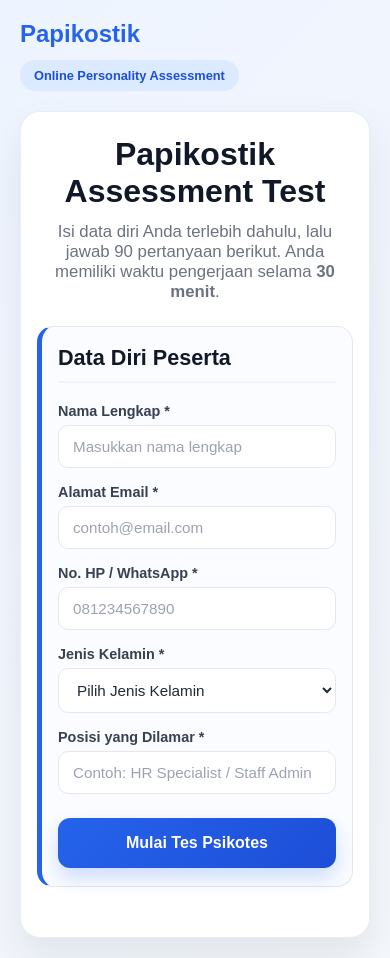
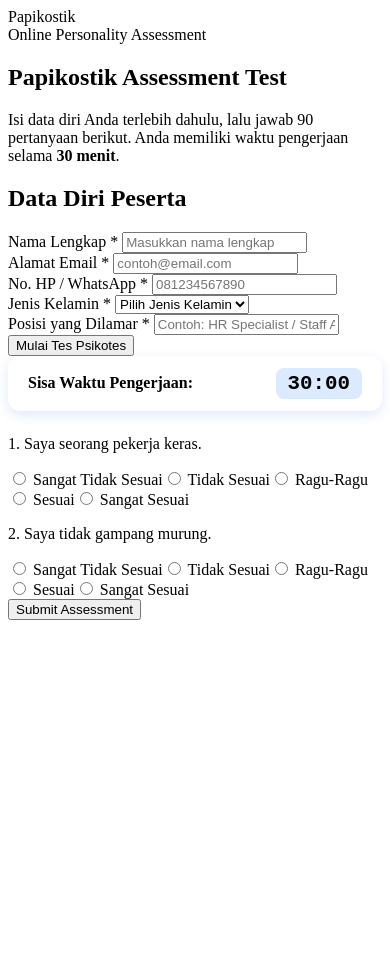
Before and after one commit to Fiscall/papikostic-assessment-test, a plain HTML site: page index.html in a window 390 px wide. After the commit the page ends 844 px from the top, so only its background shows below. Drawn offline with Linux system fonts and the light colour scheme.

Commit message:
Update style.css

```diff
--- a/style.css
+++ b/style.css
@@ -1,266 +1,46 @@
-* {
-  box-sizing: border-box;
+/* ==========================================
+   STICKY TIMER BAR STYLING
+   ========================================== */
+.timer-bar {
+  position: sticky;
+  top: 15px;
+  z-index: 100;
+  background: #ffffff;
+  border: 2px solid var(--primary);
+  box-shadow: 0 4px 12px rgba(37, 99, 235, 0.15);
+  border-radius: 12px;
+  padding: 12px 20px;
+  margin-bottom: 24px;
+  display: flex;
+  justify-content: space-between;
+  align-items: center;
+  font-weight: 700;
+  color: var(--text);
+  transition: all 0.3s ease;
 }
 
-:root {
-  --bg: #f4f7fb;
-  --card: #ffffff;
-  --text: #1f2937;
-  --muted: #6b7280;
-  --primary: #2563eb;
-  --primary-dark: #1d4ed8;
-  --border: #e5e7eb;
-  --success-bg: #ecfdf5;
-  --success-border: #a7f3d0;
-  --success-text: #065f46;
-  --shadow: 0 20px 40px rgba(15, 23, 42, 0.08);
+.timer-display {
+  font-size: 1.3rem;
+  font-family: monospace;
+  background: #dbeafe;
+  color: var(--primary-dark);
+  padding: 4px 12px;
+  border-radius: 8px;
 }
 
-body {
-  margin: 0;
-  font-family: Arial, Helvetica, sans-serif;
-  background: linear-gradient(135deg, #eef4ff 0%, var(--bg) 100%);
-  color: var(--text);
+/* Tampilan Peringatan Jika Sisa Waktu <= 5 Menit */
+.timer-bar.warning {
+  border-color: #ef4444;
+  background: #fef2f2;
 }
 
-.page-shell {
-  min-height: 100vh;
-  padding: 20px;
+.timer-bar.warning .timer-display {
+  background: #fee2e2;
+  color: #dc2626;
+  animation: pulse 1s infinite alternate;
 }
 
-.topbar {
-  max-width: 980px;
-  margin: 0 auto 20px;
-  display: flex;
-  align-items: center;
-  justify-content: space-between;
-  gap: 12px;
+@keyframes pulse {
+  from { opacity: 1; }
+  to { opacity: 0.6; }
 }
-
-.brand {
-  font-size: 1.8rem;
-  font-weight: 700;
-  color: var(--primary);
-}
-
-.tag {
-  background: #dbeafe;
-  color: var(--primary-dark);
-  border-radius: 999px;
-  padding: 8px 14px;
-  font-size: 0.8rem;
-  font-weight: 600;
-}
-
-.container {
-  max-width: 980px;
-  margin: 0 auto;
-  background: var(--card);
-  border: 1px solid rgba(148, 163, 184, 0.2);
-  border-radius: 20px;
-  box-shadow: var(--shadow);
-  padding: 30px 24px 40px;
-}
-
-.hero {
-  text-align: center;
-  margin-bottom: 24px;
-}
-
-.hero h1 {
-  margin: 0 0 12px;
-  font-size: clamp(2rem, 3vw, 3rem);
-  color: #111827;
-}
-
-.hero p {
-  margin: 0;
-  color: var(--muted);
-  font-size: 1.05rem;
-}
-
-/* ==========================================
-   STYLING STEP 1: FORM DATA DIRI (IDENTITY)
-   ========================================== */
-.identity-section {
-  background: #fafcff;
-  border: 1px solid var(--border);
-  border-left: 5px solid var(--primary);
-  border-radius: 16px;
-  padding: 24px;
-  margin-bottom: 20px;
-}
-
-.identity-section h2 {
-  margin-top: 0;
-  margin-bottom: 20px;
-  font-size: 1.35rem;
-  color: #111827;
-  border-bottom: 2px solid #eef4ff;
-  padding-bottom: 10px;
-}
-
-#identityForm {
-  display: flex;
-  flex-direction: column;
-  gap: 16px;
-}
-
-.form-group {
-  display: flex;
-  flex-direction: column;
-  gap: 6px;
-}
-
-.form-group label {
-  font-weight: 700;
-  font-size: 0.9rem;
-  color: #374151;
-}
-
-.form-group input,
-.form-group select {
-  width: 100%;
-  padding: 12px 14px;
-  border: 1px solid var(--border);
-  border-radius: 10px;
-  font-size: 0.95rem;
-  color: var(--text);
-  background: #ffffff;
-  transition: border-color 0.2s ease, box-shadow 0.2s ease;
-}
-
-.form-group input:focus,
-.form-group select:focus {
-  outline: none;
-  border-color: var(--primary);
-  box-shadow: 0 0 0 3px rgba(37, 99, 235, 0.15);
-}
-
-.form-group input::placeholder {
-  color: #9ca3af;
-}
-
-/* ==========================================
-   STYLING STEP 2: FORM SOAL PSIKOTES
-   ========================================== */
-.quiz-form {
-  display: flex;
-  flex-direction: column;
-  gap: 20px;
-}
-
-.question {
-  border: 1px solid var(--border);
-  border-left: 5px solid var(--primary);
-  background: #fafcff;
-  border-radius: 14px;
-  padding: 18px 20px;
-}
-
-.question p {
-  margin: 0 0 14px;
-  font-weight: 700;
-  line-height: 1.5;
-}
-
-.answers {
-  display: grid;
-  gap: 10px;
-}
-
-.answers label {
-  display: flex;
-  align-items: center;
-  gap: 10px;
-  color: #374151;
-  background: white;
-  border: 1px solid #edf2f7;
-  border-radius: 10px;
-  padding: 10px 12px;
-  cursor: pointer;
-  transition: background-color 0.15s ease, border-color 0.15s ease;
-}
-
-.answers label:hover {
-  background-color: #f8fafc;
-  border-color: #cbd5e1;
-}
-
-.answers input {
-  accent-color: var(--primary);
-  width: 16px;
-  height: 16px;
-}
-
-/* ==========================================
-   BUTTONS & RESULT
-   ========================================== */
-.submit-btn {
-  margin-top: 8px;
-  border: none;
-  border-radius: 12px;
-  background: linear-gradient(135deg, var(--primary), var(--primary-dark));
-  color: white;
-  padding: 16px 20px;
-  font-size: 1rem;
-  font-weight: 700;
-  cursor: pointer;
-  transition: transform 0.2s ease, box-shadow 0.2s ease;
-  box-shadow: 0 10px 20px rgba(37, 99, 235, 0.2);
-  width: 100%;
-}
-
-.submit-btn:hover {
-  transform: translateY(-1px);
-  box-shadow: 0 12px 24px rgba(37, 99, 235, 0.3);
-}
-
-.result {
-  margin-top: 30px;
-  padding: 24px 20px;
-  border-radius: 16px;
-  background: var(--success-bg);
-  border: 1px solid var(--success-border);
-  color: var(--success-text);
-}
-
-.result h2,
-.result h3,
-.result p {
-  margin-top: 0;
-}
-
-.result h2 {
-  margin-bottom: 16px;
-}
-
-/* Card ringkasan peserta di dalam box hasil */
-.candidate-summary {
-  border: 1px solid rgba(6, 95, 70, 0.15);
-  box-shadow: 0 2px 6px rgba(0, 0, 0, 0.02);
-}
-
-.hidden {
-  display: none !important;
-}
-
-/* Responsive adjustments */
-@media (max-width: 640px) {
-  .container {
-    padding: 24px 16px 30px;
-  }
-
-  .topbar {
-    flex-direction: column;
-    align-items: flex-start;
-  }
-
-  .brand {
-    font-size: 1.5rem;
-  }
-
-  .identity-section {
-    padding: 18px 16px;
-  }
-}
```
